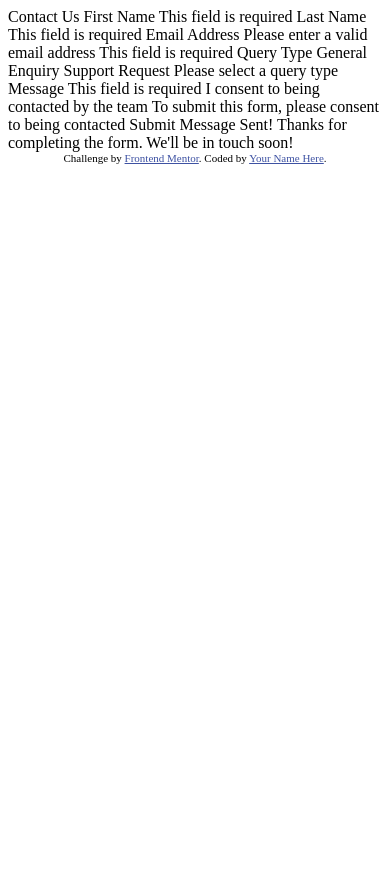
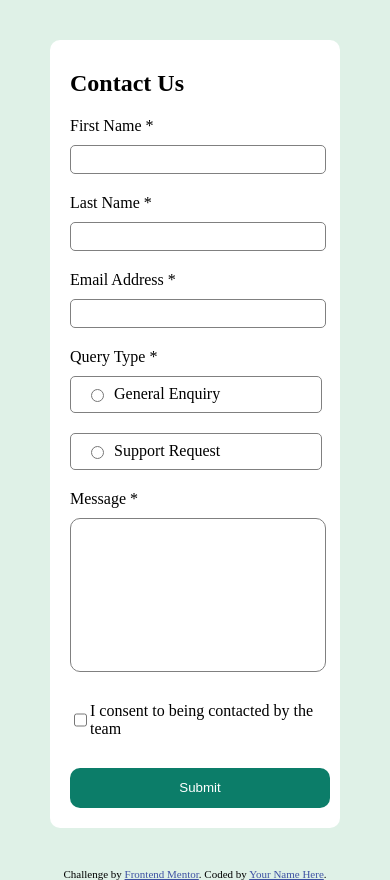
Before and after one commit to 02-ahmed/contact-form-challenge, a plain HTML site: page index.html in a window 390 px wide. Before the commit the page ends 844 px from the top, so only its background shows below. Drawn offline with Linux system fonts and the light colour scheme.

Commit message:
started styling using mobile first workflow

```diff
--- a/index.html
+++ b/index.html
@@ -5,48 +5,58 @@
   <meta name="viewport" content="width=device-width, initial-scale=1.0"> <!-- displays site properly based on user's device -->
 
   <link rel="icon" type="image/png" sizes="32x32" href="./assets/images/favicon-32x32.png">
+  <link rel="stylesheet" href="style.css">
 
   <title>Frontend Mentor | Contact form</title>
 
   <!-- Feel free to remove these styles or customise in your own stylesheet 👍 -->
-  <style>
-    .attribution { font-size: 11px; text-align: center; }
-    .attribution a { color: hsl(228, 45%, 44%); }
-  </style>
+
 </head>
 <body>
+  <div class="form-container">
+    <h2>Contact Us</h2>
+    <p>First Name *</p>
+    <div class="first-name input-div"><input class="input-normal" type="text" required></div>
+    <div class="alert"><p>This field is required</p></div>
 
-  Contact Us
+    <p>Last Name *</p>
+    <div class="last-name input-div" ><input type="text" required class="input-normal"></div>
+    <div class="alert"><p>This field is required</p></div>
 
-  First Name
-  This field is required
+    <p>Email Address *</p>
+    <div class="email input-div"><input type="text" required class="input-normal"></div>
+    <div class="alert"><p>Please enter a valid email address</p></div>
 
-  Last Name
-  This field is required
 
-  Email Address
-  Please enter a valid email address
-  This field is required
+    <p>Query Type *</p>
+    <div class="query input-div">
+      <div class="input-normal-query"><input type="radio">General Enquiry</div>
+      <div class="input-normal-query"><input type="radio">Support Request</div>
+      <div class="alert"><p>Please select a query type</p></div>
+    </div>
 
-  Query Type
-  General Enquiry
-  Support Request
-  Please select a query type
+    <p>Message *</p>
+    <div class="text-box">
+      <input type="text" class="message-box">
+      <div class="alert"><p>This field is required</p></div>
+    </div>
 
-  Message
-  This field is required
+    <div class="agreement">
+      <input type="checkbox">
+      <p>I consent to being contacted by the team</p>
+    </div>
+    <div class="alert"><p>To submit this form, please consent to being contacted</p></div>
+    <div class="btn-div">
+      <button>Submit</button>
+    </div>
 
-  I consent to being contacted by the team
-  To submit this form, please consent to being contacted
 
-  Submit
-
-  Message Sent!
-  Thanks for completing the form. We'll be in touch soon!
-
+  </div>
   <div class="attribution">
     Challenge by <a href="https://www.frontendmentor.io?ref=challenge">Frontend Mentor</a>.
     Coded by <a href="#">Your Name Here</a>.
   </div>
+
+
 </body>
 </html>
--- /dev/null
+++ b/style.css
@@ -0,0 +1,104 @@
+.attribution { font-size: 11px; text-align: center; }
+
+.attribution a { color: hsl(228, 45%, 44%); }
+
+body{
+  box-sizing: border-box;
+  margin:0;
+  padding: 0;
+  font-size: 16px;
+  background-color: hsl(148, 38%, 91%);
+  display: flex;
+  justify-content: center;
+  align-items: center;
+  flex-direction: column;
+
+}
+
+.form-container {
+  width: 250px;
+  height: 80%;
+  background-color: #fff;
+  margin: 40px;
+  padding: 10px 20px;
+  padding-bottom: 20px;
+  border-radius: 10px;
+}
+
+.alert{
+  display: none;
+}
+
+.input-normal{
+  border-radius: 5px;
+  border: 1px solid grey;
+  height: 25px;
+  width: 250px;
+}
+.input-normal-query{
+  border-radius: 5px;
+  border: 1px solid grey;
+  height: 35px;
+  width: 250px;
+  margin-bottom: 20px;
+  display: flex;
+  justify-content:flex-start;
+  align-items: center;
+  /* padding-left: 20px; */
+}
+.input-normal-query input {
+  margin-left: 20px;
+}
+
+p {
+  margin: 10px 0px;
+}
+
+.input-div {
+  margin-bottom: 20px;
+}
+
+.message-box {
+  height: 150px;
+  width: 250px;
+  border-radius: 10px;
+  border: 1px solid grey;
+  margin-bottom: 20px;;
+}
+
+.agreement {
+  display: flex;
+}
+
+button {
+  color: #fff;
+  background-color: hsl(169, 82%, 27%);
+  border: none;
+  width: 260px;
+  height: 40px;
+  border-radius: 10px;
+}
+
+.btn-div {
+  margin-top: 20px;
+}
+
+.query input {
+  margin-right: 10px;
+}
+
+/*small tablets*/
+@media screen and (min-width:620px) {
+
+}
+
+
+/*large tablets and laptops*/
+@media screen and (min-width:960px){
+
+}
+
+/*desktop*/
+@media screen and (min-width:1200px){
+
+}
```
